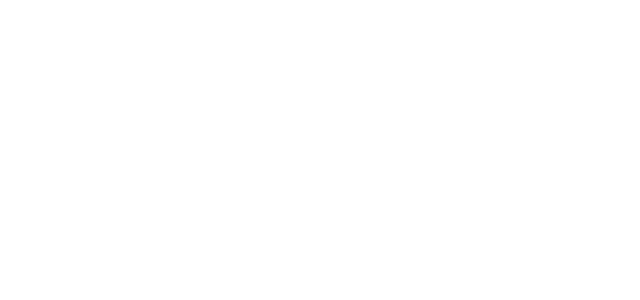
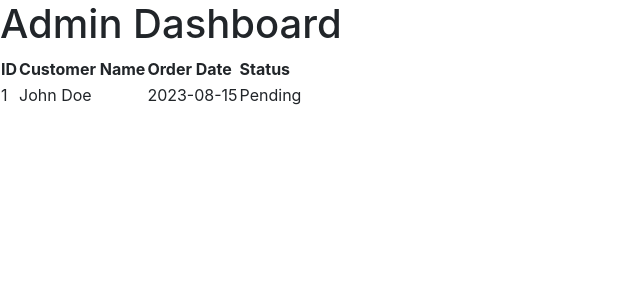
Before and after one commit to dev007z/cex-app-1, a React (Create React App) app: page /admin in a window 1280 px wide. Before the commit this address had no page. Shown: the top 300 px of the page, without its empty margins (0-640 px from the left). Built offline with nearby package versions, Linux system fonts and the light colour scheme.

Commit message:
- create admin dashboard - send order details through POST request to backend API

```diff
--- a/package.json
+++ b/package.json
@@ -21,6 +21,7 @@
     "test": "react-scripts test",
     "eject": "react-scripts eject"
   },
+  "proxy":"http://localhost:4500/",
   "eslintConfig": {
     "extends": [
       "react-app",
--- a/src/App.js
+++ b/src/App.js
@@ -6,6 +6,7 @@
 import NairaDetails from "./components/NairaDetails";
 import CryptoDetails from "./components/CryptoDetails";
 import Order from "./components/Order";
+import AdminDashboard from "./components/AdminDashboard";
 
 const App = () => {
   return (
@@ -18,6 +19,7 @@
           <Route path="/naira-details/" element={<NairaDetails />} />
           <Route path="/crypto-details/" element={<CryptoDetails />} />
           <Route path="/order/:orderNumber" element={<Order />} />
+          <Route path="/admin" element={<AdminDashboard />} />
         </Routes>
     </div>
     </Router>
--- /dev/null
+++ b/src/components/AdminDashboard.js
@@ -0,0 +1,39 @@
+import React, { useState, useEffect} from "react";
+import axios from "axios";
+
+const AdminDashboard = () => {
+
+    // Dummy data for orders (replace with real data in the future)
+    const orders = [
+        { id: 1, customerName: "John Doe", orderDate: "2023-08-15", status: "Pending" },
+        // Add more dummy data items here
+    ];
+
+    return (
+        <div className="admin-dashboard">
+            <h1>Admin Dashboard</h1>
+            <table>
+                <thead>
+                    <tr>
+                        <th>ID</th>
+                        <th>Customer Name</th>
+                        <th>Order Date</th>
+                        <th>Status</th>
+                    </tr>
+                </thead>
+                <tbody>
+                    {orders.map((order) => (
+                        <tr key={order.id}>
+                            <td>{order.id}</td>
+                            <td>{order.customerName}</td>
+                            <td>{order.orderDate}</td>
+                            <td>{order.status}</td>
+                        </tr>
+                    ))}
+                </tbody>
+            </table>
+        </div>
+    );
+};
+
+export default AdminDashboard;
--- a/src/components/NairaDetails.js
+++ b/src/components/NairaDetails.js
@@ -12,13 +12,11 @@
     var { inputValuec } = location.state;
 
     const handleBackClick = () => {
-        // Navigate back to the previous page (CryptoScreen)
         navigate(-1);
     };
 
     const handlePaymentCompleted = () => {
         const orderNumber = generateOrderNumber();
-        console.log(orderNumber)
         navigate(`/order/${orderNumber}`);
     };
 
--- a/src/components/Order.js
+++ b/src/components/Order.js
@@ -1,13 +1,49 @@
-import React, { useEffect } from "react";
+import React from "react";
 import { useParams } from "react-router-dom";
-import axios from "axios";
 
 
 const Order = () => {
     const { orderNumber } = useParams();
+    var orderData = {
+        no: orderNumber,
+        status: "Pending",
+        details: "",
+        time: new Date().toISOString()
+    }
+    const placeOrder = async (orderData) => {
+        try {
+            const response = await fetch('http://localhost:4500/placeOrder/', {
+                method: 'POST',
+                headers: {
+                    'Content-Type': 'application/json',
+                },
+                body: JSON.stringify(orderData),
+            });
+            console.log("Response status:", response.status); // Log the response status
 
-    const express = require('express');
-    const nodemailer = require('nodemailer');
+            if (response.ok) {
+                console.log('Order placed successfully');
+                // You can handle success here, e.g., show a success message to the user
+            } else {
+                // Check if the response has a JSON body before parsing it
+                const contentType = response.headers.get('content-type');
+                if (contentType && contentType.includes('application/json')) {
+                    const errorResponse = await response.json(); // Parse the error response JSON
+                    console.error('Error placing order:', errorResponse);
+                    // Handle the error, e.g., show an error message to the user
+                } else {
+                    // If the response is not JSON, handle the error accordingly
+                    console.error('Error placing order. Non-JSON response.');
+                    // Handle the error, e.g., show a generic error message to the user
+                }
+            }
+        } catch (error) {
+            console.error('Error placing order', error);
+            // Handle the error, e.g., show an error message to the user
+        }
+    };
+
+    placeOrder(orderData)
 
     return (
         <div>
--- a/src/components/PaymentDetails.js
+++ b/src/components/PaymentDetails.js
@@ -7,6 +7,9 @@
     //params for fetching crypto price
     const { crypto } = useParams();
     const [cryptoPrice, setCryptoPrice] = useState(null);
+
+    const nairaRate = 988.9;
+    const serviceCharge = 0.05;
 
     // get selectedValue from prev page
     const routeLocation = useLocation();
@@ -40,8 +43,6 @@
         navigate(-1);
     };
 
-    const nairaRate = 846;
-    const serviceCharge = 0.05;
     const nairaValue = (cryptoPrice * nairaRate); //naira value of the crypto
     const formattedNairaValue = nairaValue !== null ? nairaValue.toLocaleString() : "Loading price..."; //formatted
 
```
